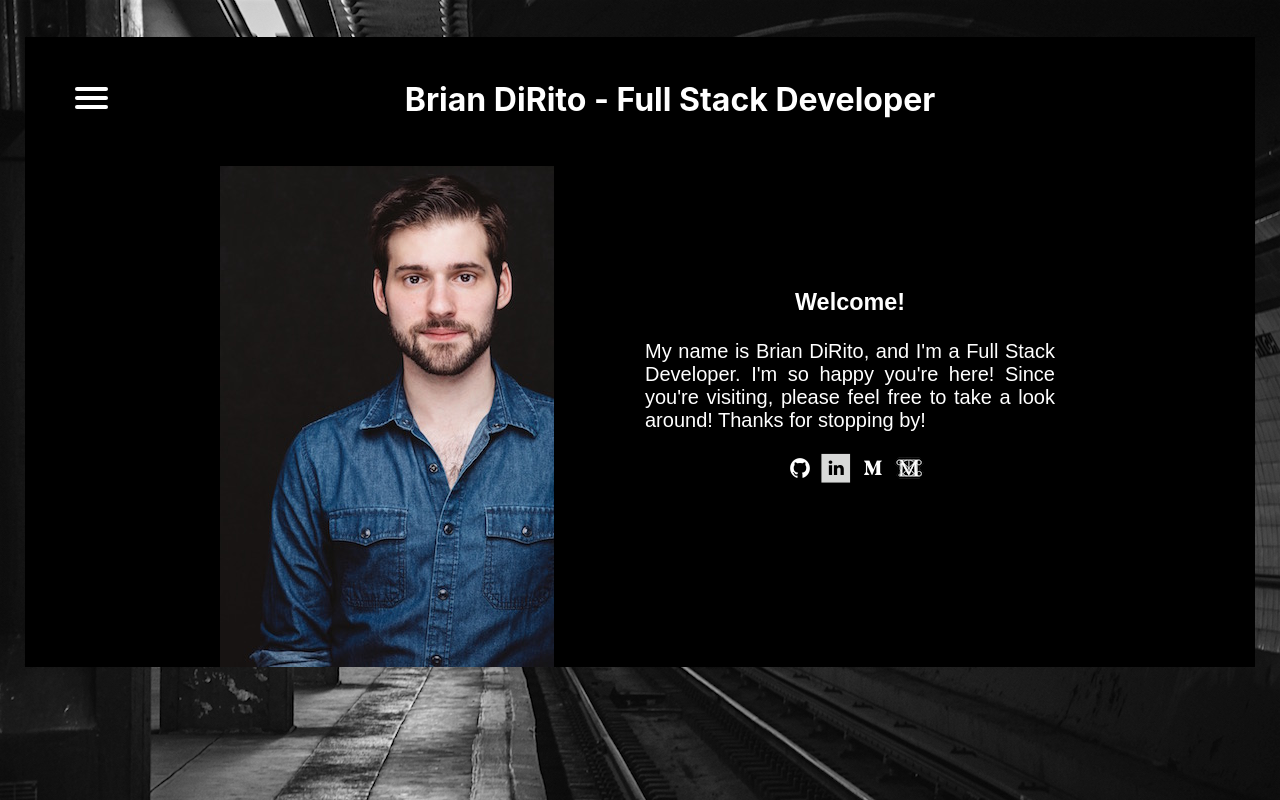
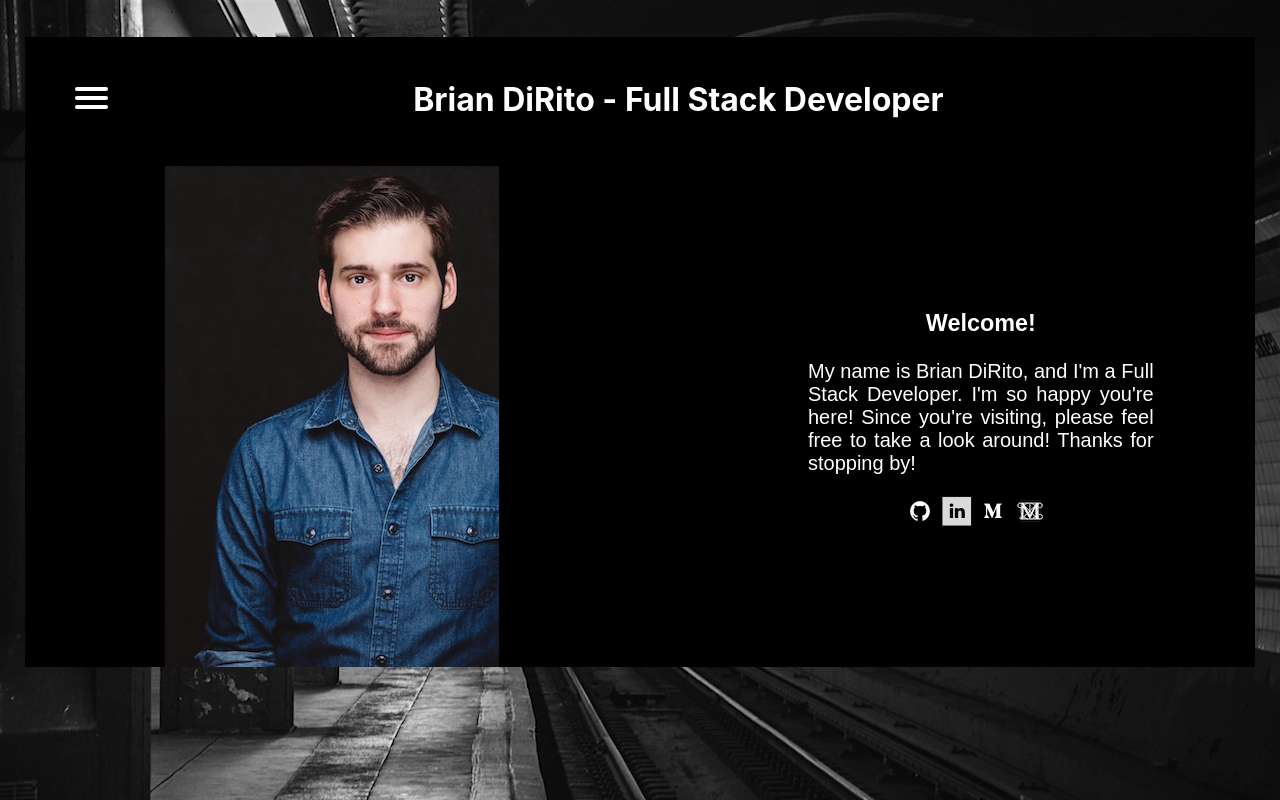
Before and after one commit to Bcdirito/github.bcdirito.io, a React (Create React App) app: page / in a window 1280 px wide. Built offline with nearby package versions, Linux system fonts and the light colour scheme.

Commit message:
home page phone ready

```diff
--- a/src/css/home.css
+++ b/src/css/home.css
@@ -906,3 +906,28 @@
         margin-right: 0%
     }
 }
+
+@media only screen and (min-width: 823px) and (min-height: 411px) and (orientation: landscape){
+    .homePage h1 {
+        padding: 0%;
+        padding-left: 33%
+    }
+
+    .homeContent {
+        margin: auto;
+    }
+
+    .homeText {
+        margin: auto;
+        padding: 0%;
+        margin-left: 80%;
+        margin-top: 15%;
+        width: 36%;
+    }
+
+    .homeIcons {
+        margin: auto;
+        margin-left: 90%;
+        margin-right: -7%;
+    }
+}
```
